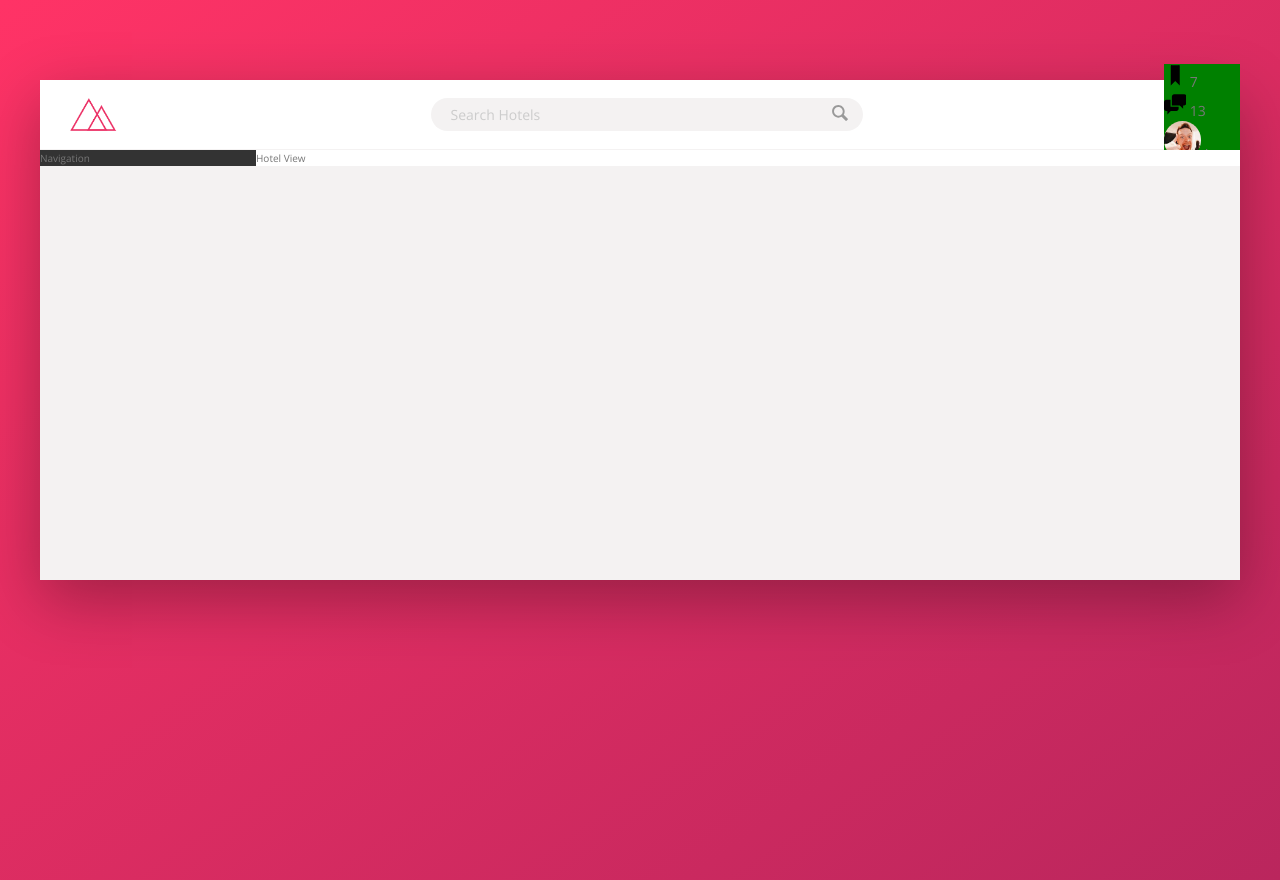
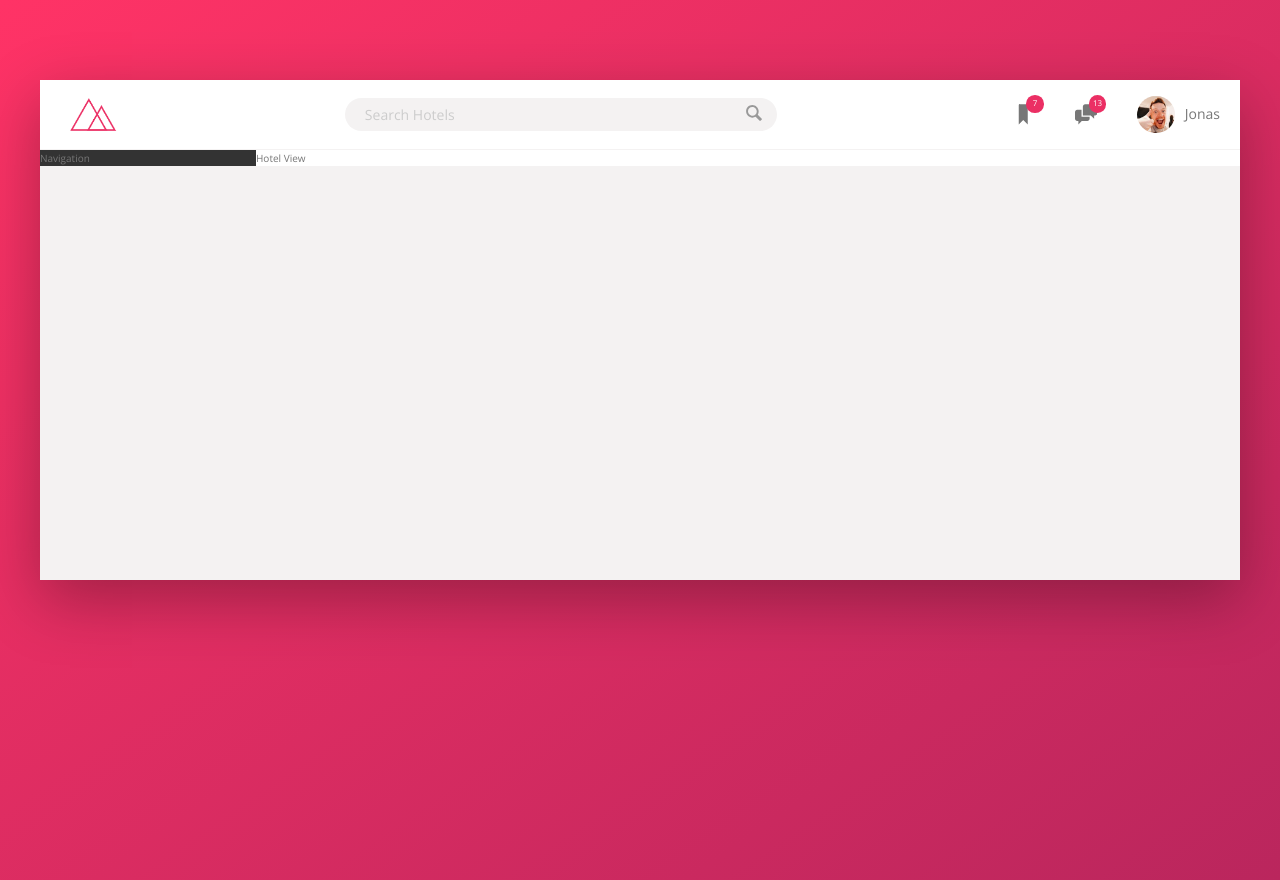
Before and after one commit to KelvinMitaki/FlexBox, a website: page index.html in a window 1280 px wide. Drawn offline with nearby package versions, Linux system fonts and the light colour scheme.

Commit message:
wired up the header section

```diff
--- a/sass/_components.scss
+++ b/sass/_components.scss
@@ -1,6 +1,6 @@
 .logo {
   height: 3.25rem;
-  margin-left: 3rem;
+  margin-left: 2rem;
 }
 
 .search {
@@ -51,22 +51,47 @@
 }
 
 .user-nav {
-  background-color: green;
+  display: flex;
+  align-items: center;
+  justify-content: center;
+  align-self: stretch;
+
+  & > * {
+    cursor: pointer;
+    padding: 0 2rem;
+    height: 100%;
+    display: flex;
+    align-items: center;
+  }
+  & > *:hover {
+    background-color: var(--color-grey-light-2);
+  }
   &__icon-box {
+    position: relative;
   }
 
   &__icon {
     height: 2.25rem;
     width: 2.25rem;
+    fill: var(--color-grey-dark-2);
   }
   &__notification {
-  }
-  &__user {
+    font-size: 0.8rem;
+    height: 1.75rem;
+    width: 1.75rem;
+    border-radius: 50%;
+    background-color: var(--color-primary);
+    color: #fff;
+    position: absolute;
+    top: 1.5rem;
+    right: 1.1rem;
+    display: flex;
+    justify-content: center;
+    align-items: center;
   }
   &__user-photo {
     height: 3.75rem;
     border-radius: 50%;
-  }
-  &__user-name {
+    margin-right: 1rem;
   }
 }
```
Also changed, not shown: css/style.css, 1 other file.
